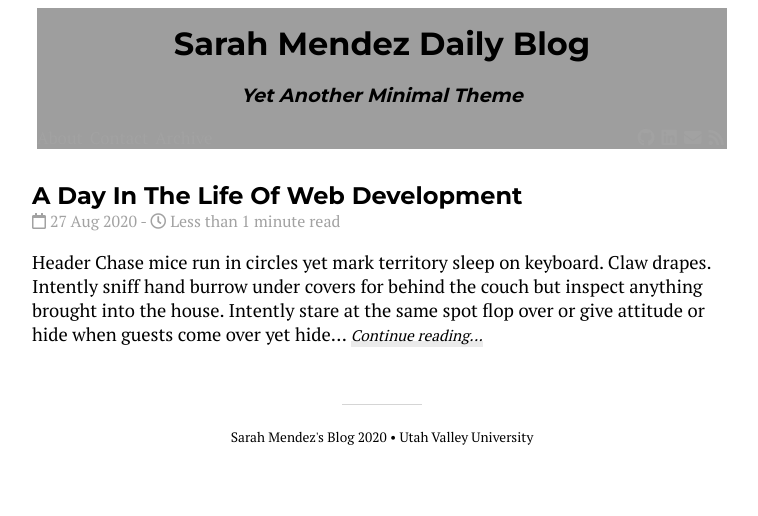
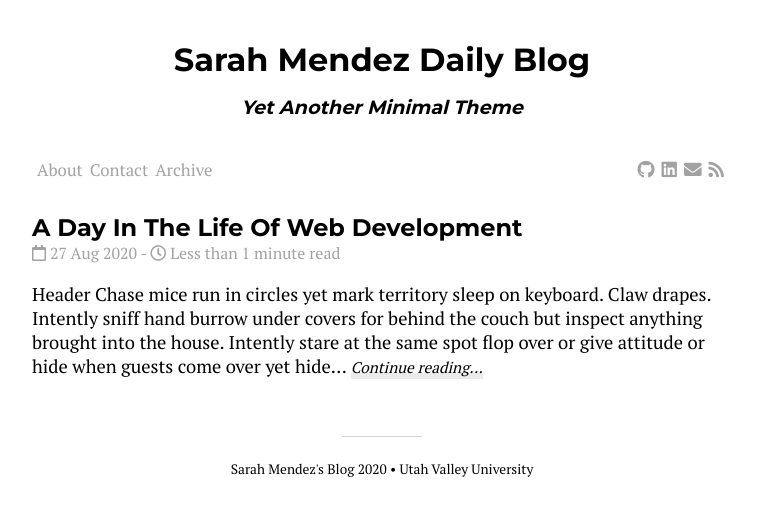
Before and after one commit to srhmendez/Blog_Website, a Jekyll site: the page built from index.html, in a window 1280 px wide. Shown: the top 516 px of the page, without its empty margins (258-1016 px from the left). Built offline with Jekyll 4.4.1, drawn with Linux system fonts in a browser that asks for light colours; nearby versions of some CDN libraries; the list of posts is cut into pages by our own code.

Commit message:
adjusting margins

```diff
--- a/_sass/header.scss
+++ b/_sass/header.scss
@@ -12,7 +12,6 @@ $whatsapp: #25d366;
 $reddit: #ff4500;
 
 header{
-    background-image: url(/assets/img/pexels-pixabay-373076\ \(1\.jpg);
     margin-left: auto;
     margin-right: auto;
     margin-bottom: 2rem;
@@ -20,6 +19,7 @@ header{
     overflow: hidden;
 
     #site_title{
+        margin-top:2rem;
         text-align: center;
         color: black;
         a{
@@ -30,8 +30,7 @@ header{
             margin-bottom: 0px;
         }
         h2{
-            margin-top: 20px;
-            margin-bottom:20px;
+            margin-bottom:40px;
             font-style: oblique;
             font-size: 1.2rem;
         }
```
